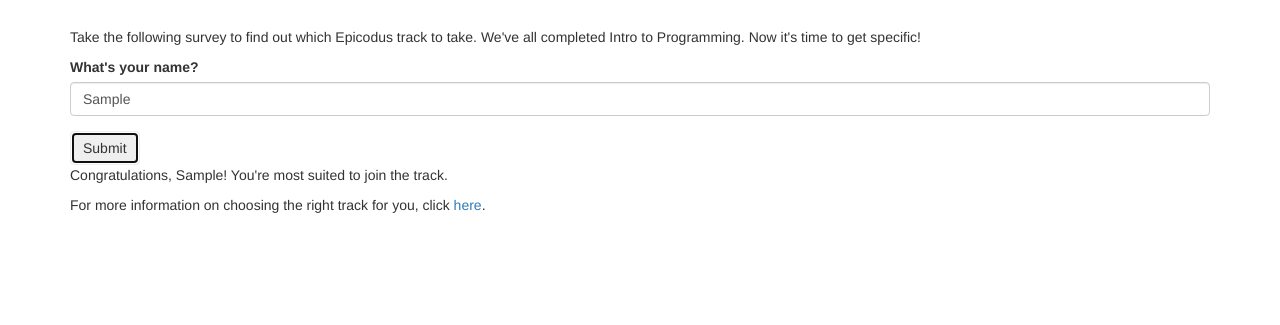
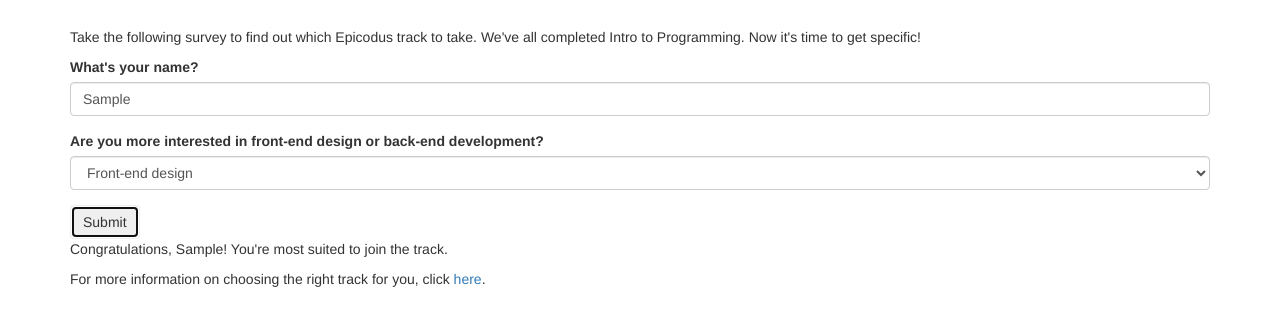
Before and after one commit to katherinemat/track-survey, a plain HTML site: page index.html in a window 1280 px wide. Both pictures are taken after typing "Sample" into the empty fields and a click on the button "Submit". Shown: the part 159-484 px from the top of the page. Drawn offline with nearby package versions, Linux system fonts and the light colour scheme.

Commit message:
fix frontEndBackEnd variable by adding option selected to selected value.

```diff
--- a/index.html
+++ b/index.html
@@ -18,13 +18,13 @@
           <input id="name" class="form-control" type="text">
         </div>
 
-        <!-- <div class="form-group">
+        <div class="form-group">
           <label for="companyType">Are you more interested in front-end design or back-end development?</label>
           <select class="form-control" id="frontEndBackEnd">
             <option value="1">Front-end design</option>
             <option value="2">Back-end development</option>
           </select>
-        </div> -->
+        </div>
 
         <button type="submit" class="btn">Submit</button>
       </form>
--- a/js/scripts.js
+++ b/js/scripts.js
@@ -3,10 +3,10 @@
 $(document).ready(function() {
   $("form#learningPreferences").submit(function(event) {
     event.preventDefault();
-    //
+
     var userName = $("input#name").val();
-    // // var frontEndBackEnd = parseInt($("#frontEndBackEnd").val());
-    //
+    var frontEndBackEnd = parseInt($("#frontEndBackEnd option:selected").val());
+    alert(frontEndBackEnd);
     $(".userName").append(userName);
     $("#surveyComplete").show();
 
```
